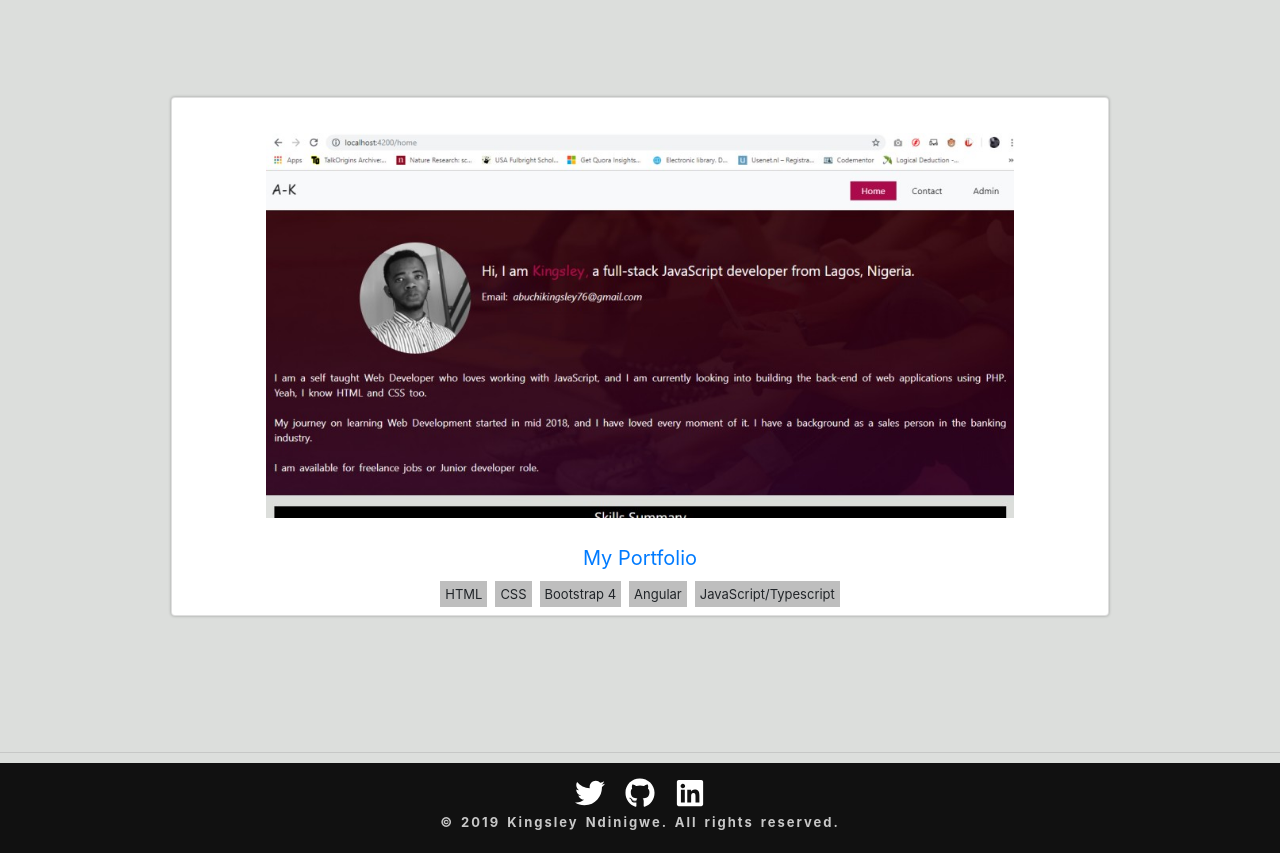
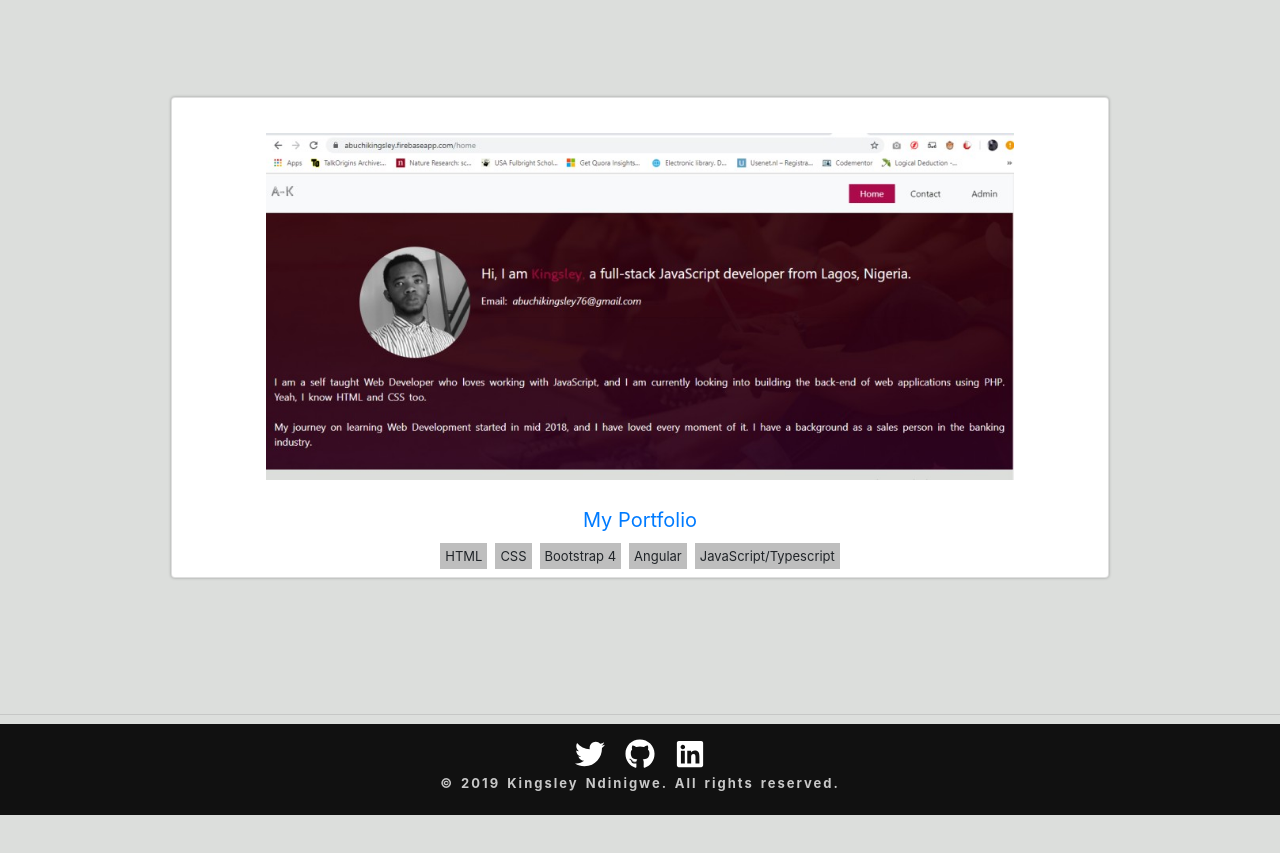
Before and after one commit to AbuchiKings/portfolio, an Angular app: page /home in a window 1280 px wide. Shown: the part 2840-3693 px from the top of the page. After the commit the page ends 3655 px from the top, so only its background shows below. Built offline with nearby package versions, Linux system fonts and the light colour scheme; a web font is replaced by a local one.

Commit message:
Changed image for link to portfolio

```diff
--- a/src/app/main/contact.component.html
+++ b/src/app/main/contact.component.html
@@ -5,7 +5,7 @@
         <p class="ad">
             I am currently available for any freelance jobs or junior developer role
             which involves anything javascript or the Angular framework. I also have experience building
-            backend of modern web applications using NodeJs. Contact me on <a
+            backends of modern web applications using NodeJs. Contact me on <a
                 href="mailto:abuchikingsley76@gmail.com" target="_blank" rel="noopener noreferrer">
                 abuchikingsley76@gmail.com
             </a>
--- a/src/app/main/home.component.html
+++ b/src/app/main/home.component.html
@@ -146,7 +146,7 @@
 
             <div class="card">
                 <div class="project-image">
-                    <img src="./assets/images/portfolio.jpg" alt="Project image" title="Portfolio">
+                    <img src="./assets/images/ptf.jpg" alt="Project image" title="Portfolio">
                 </div>
 
                 <div class="project-link">
```
Also changed, not shown: src/assets/images/portfolio.jpg (deleted), src/assets/images/ptf.jpg (added).
